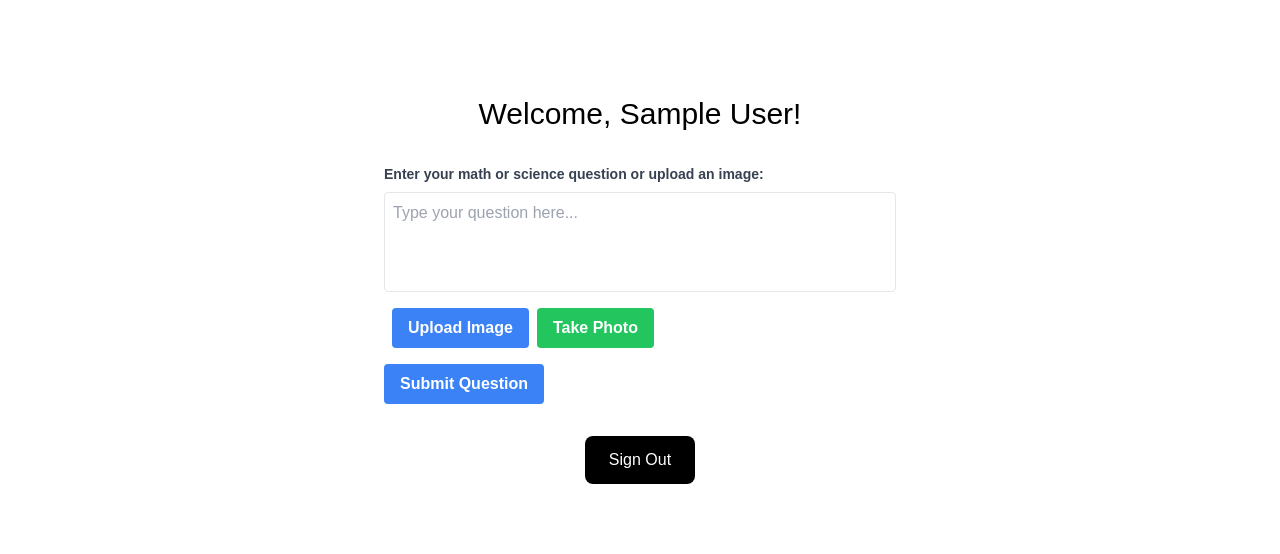
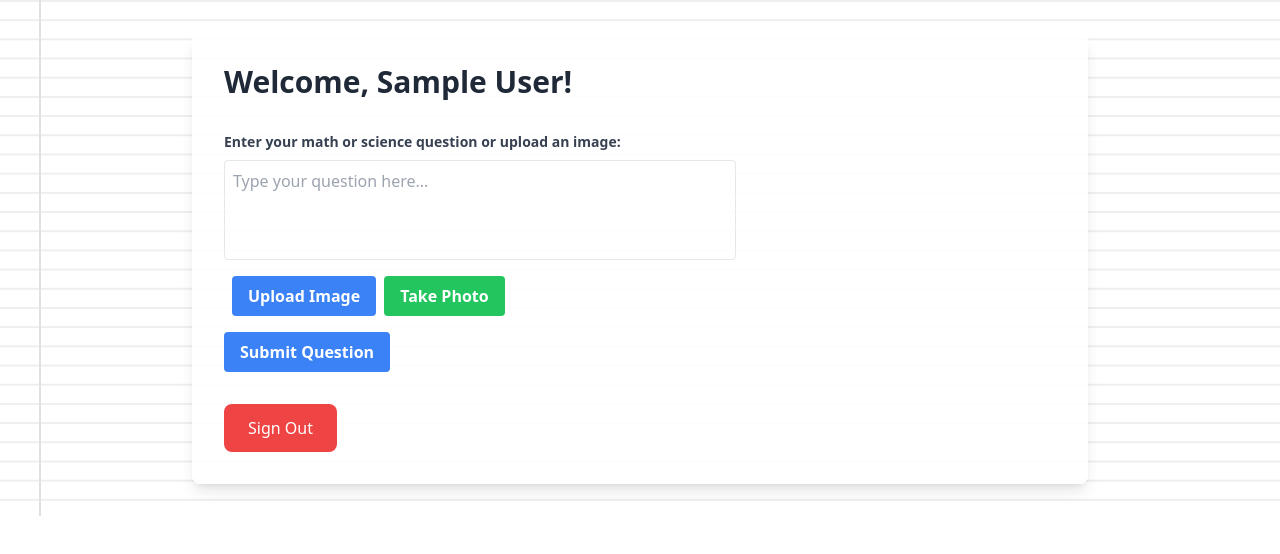
Before and after one commit to Surya-blippi/helpai, a Next.js app: page /homepage in a window 1280 px wide. Shown: the top 554 px of the page. Built offline with nearby package versions, Linux system fonts and the light colour scheme; no server answers; sample sign-in values are in the browser's storage.

Commit message:
Update homepage with math notebook style UI

```diff
--- a/src/app/globals.css
+++ b/src/app/globals.css
@@ -3,37 +3,27 @@
 @tailwind utilities;
 
 :root {
-  --background: #ffffff;
-  --foreground: #171717;
+  --foreground-rgb: 0, 0, 0;
+  --background-start-rgb: 214, 219, 220;
+  --background-end-rgb: 255, 255, 255;
 }
 
 @media (prefers-color-scheme: dark) {
   :root {
-    --background: #0a0a0a;
-    --foreground: #ededed;
+    --foreground-rgb: 255, 255, 255;
+    --background-start-rgb: 0, 0, 0;
+    --background-end-rgb: 0, 0, 0;
   }
 }
 
 body {
-  color: var(--foreground);
-  background: var(--background);
-  font-family: Arial, Helvetica, sans-serif;
+  color: rgb(var(--foreground-rgb));
+  background: rgb(var(--background-start-rgb));
 }
 
-@layer utilities {
-  .text-balance {
-    text-wrap: balance;
-  }
+.notebook-background {
+  background-image:
+    linear-gradient(90deg, transparent 39px, #e0e0e0 39px, #e0e0e0 41px, transparent 41px),
+    linear-gradient(#eee .1em, transparent .1em);
+  background-size: 100% 1.2em;
 }
-
-html, body {
-  height: 100%;
-}
-
-
-.graph-paper {
-  background-image:
-    linear-gradient(to right, rgba(200, 200, 200, 0.1) 1px, transparent 1px),
-    linear-gradient(to bottom, rgba(200, 200, 200, 0.1) 1px, transparent 1px);
-  background-size: 10px 10px;
-}
--- a/src/app/homepage/page.tsx
+++ b/src/app/homepage/page.tsx
@@ -46,8 +46,10 @@ export default function Homepage() {
   }
 
   return (
-    <main className="flex min-h-screen flex-col items-center justify-start p-24 bg-white">
-      <h1 className="text-3xl mb-8 text-black">Welcome, {user.displayName}!</h1>
+    <div className="min-h-screen bg-white">
+      <div className="notebook-background p-8">
+        <main className="max-w-4xl mx-auto bg-white bg-opacity-90 p-8 rounded-lg shadow-lg">
+          <h1 className="text-3xl mb-8 text-gray-800 font-bold">Welcome, {user.displayName}!</h1>
           <QuestionInput
             question={question}
             setQuestion={setQuestion}
@@ -57,10 +59,20 @@ export default function Homepage() {
           />
           <button
             onClick={handleSignOut}
-        className="bg-black text-white px-6 py-3 rounded-lg hover:bg-gray-800 transition-colors mt-8"
+            className="mt-8 bg-red-500 text-white px-6 py-3 rounded-lg hover:bg-red-600 transition-colors"
           >
             Sign Out
           </button>
         </main>
+      </div>
+      <style jsx>{`
+        .notebook-background {
+          background-image:
+            linear-gradient(90deg, transparent 39px, #e0e0e0 39px, #e0e0e0 41px, transparent 41px),
+            linear-gradient(#eee .1em, transparent .1em);
+          background-size: 100% 1.2em;
+        }
+      `}</style>
+    </div>
   );
 }
```
Lines whose indentation alone changed are shown as unchanged.
